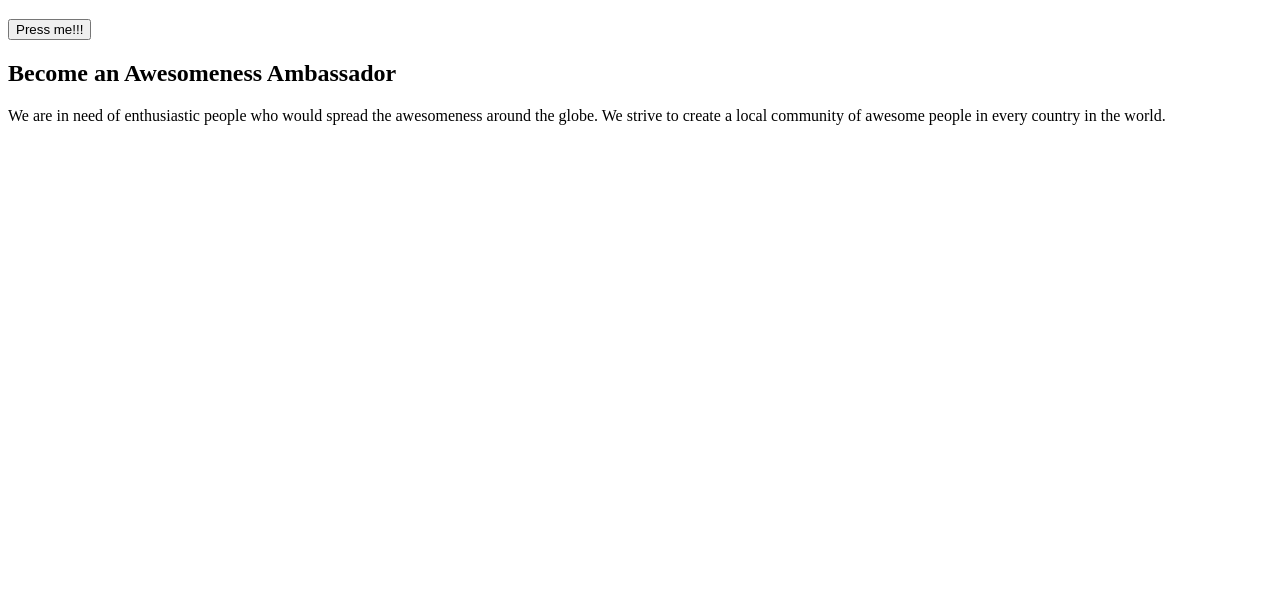
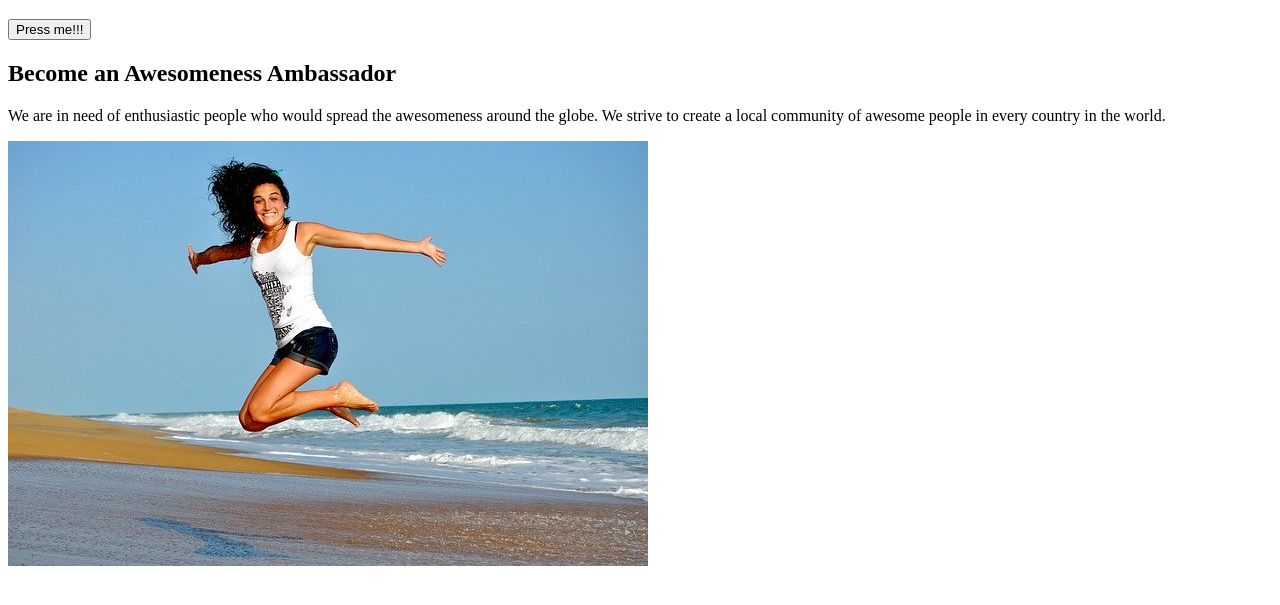
Before and after one commit to rla6514/awesomeness, a plain HTML site: page index.html in a window 1280 px wide. Shown: the part 61-666 px from the top of the page. Drawn offline with Linux system fonts and the light colour scheme.

Commit message:
cool image added

```diff
--- a/index.html
+++ b/index.html
@@ -13,7 +13,7 @@
         <h2>Become an Awesomeness Ambassador</h2>
 
         <p>We are in need of enthusiastic people who would spread the awesomeness around the globe. We strive to create a local community of awesome people in every country in the world.</p>
-
+        <img src="/img/fitness.jpg" alt="Fitness">
     </section>
 </body>
 </html>
```
